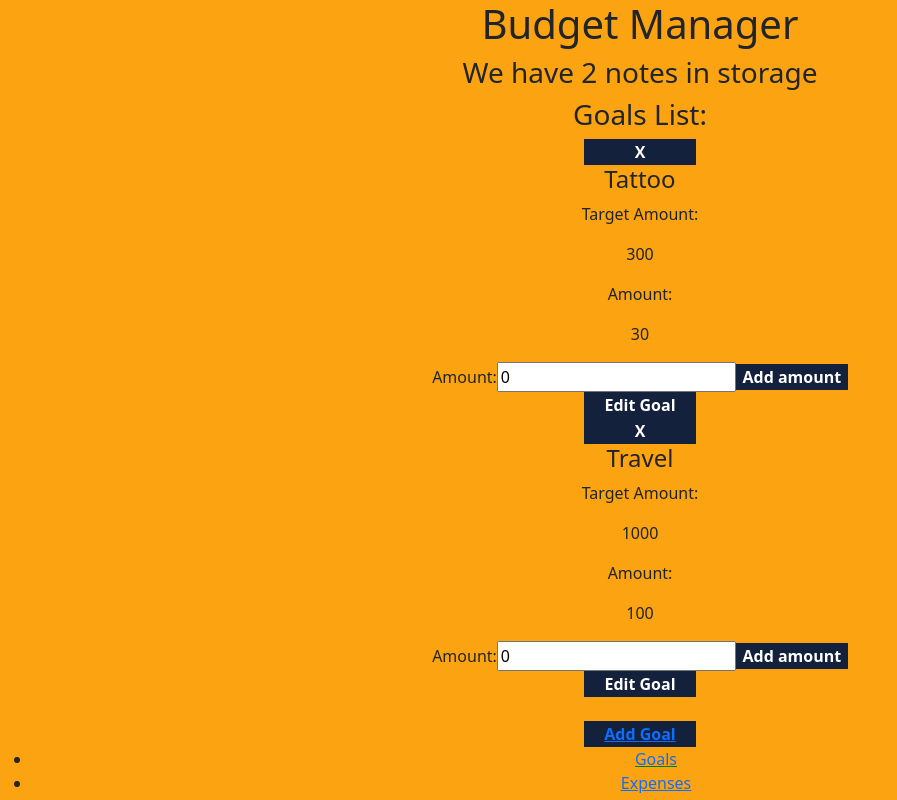
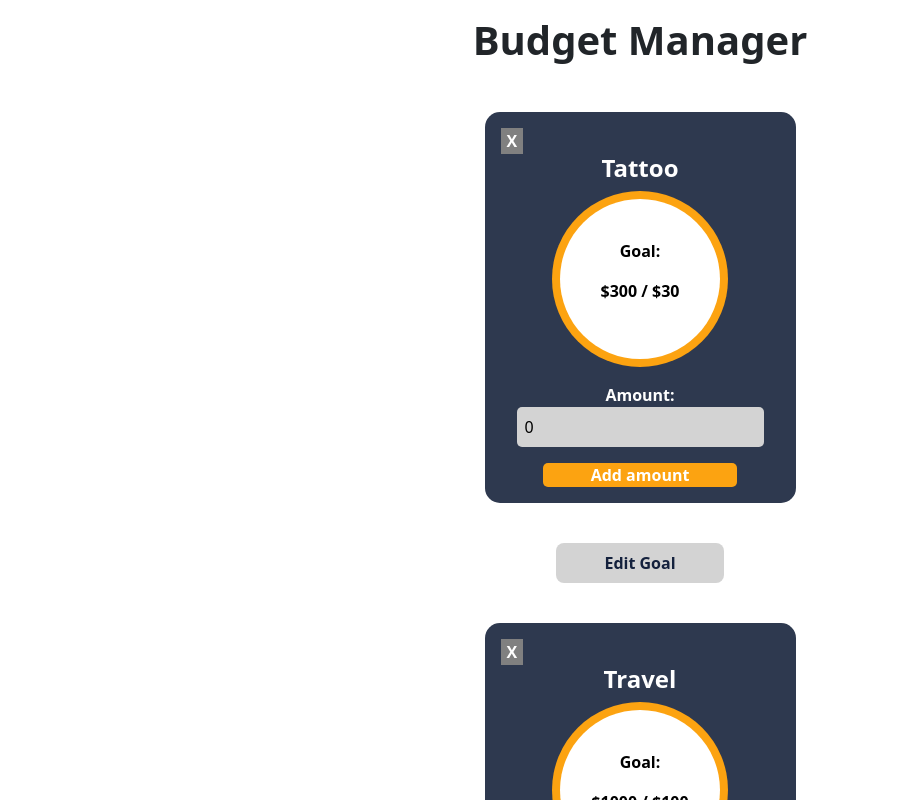
Before and after one commit to montse-velazquez/Budget, a React (Create React App) app: page /goals in a window 1280 px wide. Shown: the top 800 px of the page, without its empty margins (0-897 px from the left). Built offline with nearby package versions, Linux system fonts and the light colour scheme.

Commit message:
Add style to goals page

```diff
--- a/src/App.css
+++ b/src/App.css
@@ -1,6 +1,6 @@
 .App {
   text-align: center;
-  background-color: #fca311;
+  background-color: white;
 }
 
 .App-logo {
--- a/src/expensesInterface/ExpContext.jsx
+++ b/src/expensesInterface/ExpContext.jsx
@@ -2,11 +2,11 @@ import { createContext, useContext, useEffect, useReducer } from "react";
 import { useLocalStorage } from "react-use";
 
 const initialExpensesData = [
-    // {
-    //     id: 1,
-    //     category: "Groceries",
-    //     amount: 0
-    // },
+    {
+        id: 1,
+        category: "Groceries",
+        amount: 0
+    },
     {
         id: 2,
         category: "Eating Out",
--- a/src/goal_Interface/Goal.css
+++ b/src/goal_Interface/Goal.css
@@ -1,3 +1,8 @@
+.title {
+  font-weight: bolder;
+  margin: 1rem auto;
+}
+
 .newGoal {
   font-weight: bolder;
 }
@@ -6,7 +11,27 @@
   display: flex;
   flex-direction: column;
   align-items: center;
-  background-color: grey;
+  background-color: #2e394f;
+  color: white;
+  border-radius: 1rem;
+  padding: 1rem;
+  width: -moz-fit-content;
+  width: fit-content;
+}
+
+.buttonSave {
+  background-color: #fca311;
+  padding: 0.5rem 3rem 0.5rem 3rem;
+  border-radius: 0.5rem;
+  text-decoration: none;
+}
+.buttonSave :link {
+  text-decoration: none;
+}
+
+.containerGoal {
+  display: flex;
+  justify-content: center;
 }
 
 .item {
@@ -18,11 +43,89 @@
   font-weight: bolder;
 }
 
+.perGoal {
+  background-color: #2e394f;
+  width: -moz-fit-content;
+  width: fit-content;
+  padding: 1rem;
+  display: flex;
+  flex-direction: column;
+  justify-items: center;
+  border-radius: 15px;
+  color: white;
+  margin: 2rem;
+}
+
+.goalTitle {
+  font-weight: 800;
+}
+
+.goalAmount {
+  font-weight: bolder;
+  color: black;
+}
+
+.addAmount {
+  padding: 1rem;
+  font-weight: bolder;
+}
+
+.addAmountInput {
+  background-color: lightgray;
+  border: none;
+  border-radius: 5px;
+  padding: 0.5rem;
+}
+
+.addAmountButton {
+  background-color: #fca311;
+  padding: 0rem 3rem 0 3rem;
+  border-radius: 5px;
+}
+
+.circle {
+  background-color: white;
+  width: 10rem;
+  height: 10rem;
+  border-radius: 100%;
+  padding-top: 2.5rem;
+  margin-top: 0.5rem;
+}
+
+.circle2 {
+  background-color: #fca311;
+  width: 11rem;
+  height: 11rem;
+  border-radius: 100%;
+  display: flex;
+  flex-direction: column;
+  align-self: center;
+  align-items: center;
+}
+
 button {
-  width: 7rem;
+  width: -moz-fit-content;
+  width: fit-content;
   font-weight: bolder;
-  background-color: #14213d;
+  background-color: grey;
   color: white;
   border: none;
   margin-top: 5rem;
+}
+
+.editButton {
+  background-color: lightgray;
+  color: #14213d;
+  padding: 0.5rem 3rem;
+  border-radius: 0.5rem;
+  margin: 0.5rem;
+}
+
+.addGoal {
+  background-color: #fca311;
+  padding: 0.5rem 10rem;
+  border-radius: 0.5rem;
+}
+.addGoal :link {
+  text-decoration: none;
 }/*# sourceMappingURL=Goal.css.map */
--- a/src/goal_Interface/Goal.scss
+++ b/src/goal_Interface/Goal.scss
@@ -1,3 +1,9 @@
+.title {
+    font-weight: bolder;
+    margin: 1rem auto;
+}
+
+// ===> CSS for GoalForm.jsx
 .newGoal {
     font-weight: bolder;
 
@@ -7,7 +13,25 @@
     display: flex;
     flex-direction: column;
     align-items: center;
-    background-color: grey;
+    background-color: #2e394f;
+    color: white;
+    border-radius: 1rem;
+    padding: 1rem;
+    width: fit-content;
+}
+.buttonSave {
+    background-color: #fca311;
+    padding: .5rem 3rem .5rem 3rem;
+    border-radius: .5rem;
+    text-decoration: none;
+    :link {text-decoration: none;}
+}
+
+// ===> CSS for GoalDisplay.jsx
+
+.containerGoal {
+    display: flex;
+    justify-content: center;
 }
 
 .item{
@@ -18,11 +42,86 @@
     font-weight: bolder;
 }
 
+.perGoal{
+    background-color: #2e394f;
+    width: fit-content;
+    padding: 1rem;
+    display: flex;
+    flex-direction: column;
+    justify-items: center;
+    border-radius: 15px;
+    color: white;
+    margin: 2rem;
+}
+
+.goalTitle{
+    font-weight: 800;
+}
+
+.goalAmount{
+    font-weight: bolder;
+    color: black;
+}
+
+.addAmount{
+    padding: 1rem;
+    font-weight: bolder;
+}
+
+.addAmountInput {
+    background-color: lightgray;
+    border: none;
+    border-radius: 5px;
+    padding: .5rem;
+
+}
+.addAmountButton {
+    background-color: #fca311;
+    padding: 0rem 3rem 0 3rem;
+    border-radius: 5px;
+}
+
+.circle {
+    background-color: white;
+    width: 10rem;
+    height: 10rem;
+    border-radius: 100%;
+    padding-top: 2.5rem;
+    margin-top: 0.5rem;
+}
+
+.circle2 {
+    background-color: #fca311;
+    width: 11rem;
+    height: 11rem;
+    border-radius: 100%;
+    display: flex;
+    flex-direction: column;
+    align-self: center;
+    align-items: center;
+}
+
 button {
-    width: 7rem;
+    width: fit-content;
     font-weight: bolder;
-    background-color: #14213d;
+    background-color: grey;
     color: white;
     border: none;
     margin-top: 5rem;
 }
+// ===> CSS for GoalParent.jsx
+.editButton {
+    background-color: lightgray;
+    color: #14213d;
+    padding: .5rem 3rem;
+    border-radius: .5rem;
+    margin: .5rem;
+}
+
+// ===> CSS for GoalsPage.jsx
+.addGoal {
+    background-color: #fca311;
+    padding: .5rem 10rem;
+    border-radius: .5rem;
+    :link {text-decoration: none;}
+}
--- a/src/goal_Interface/GoalDisplay.jsx
+++ b/src/goal_Interface/GoalDisplay.jsx
@@ -1,5 +1,6 @@
 import { useEffect, useState } from "react";
 import { useGoalData, useGoalDispatch } from "./GoalsContext";
+import './Goal.scss';
 
 export default function GoalDisplay(props) {
     const {id} = props;
@@ -45,21 +46,27 @@ export default function GoalDisplay(props) {
     }
 
     return(
-        <div>
+        <div className="containerGoal">
+            <div className="perGoal">
                 <button onClick={deleteGoalFromGoals}>X</button>
-            <h4>{localGoal.title}</h4>
-            <p>Target Amount: </p>
-            <p>{localGoal.targetAmount}</p>
-            <p>Amount: </p>
-            <p>{localGoal.initialAmount}</p>
+                <h4 className="goalTitle">{localGoal.title}</h4>
+                <div className="circle2">
+                    <div className="circle">
+                        <p className="goalAmount">Goal: </p>
+                        <p className="goalAmount">${localGoal.targetAmount} / ${localGoal.initialAmount}</p>
+                    </div>
+                </div>
                 <form onSubmit={addAmountToGoal}>
-                <label>
+                    <label className="addAmount">
                         Amount:
-                    <input type="text" value={Number(localInitialAmount)} onChange={(event => setLocalInitialAmount(event.target.value))} />
+                        <br />
+                        <input className="addAmountInput" type="text" value={Number(localInitialAmount)} onChange={(event => setLocalInitialAmount(event.target.value))} />
                     </label>
-                <button type="submit">Add amount</button>
+                    <br />
+                    <button className="addAmountButton" type="submit">Add amount</button>
                 </form>
                 {/* <button onClick={addAmountToGoal}>Add Amount</button> */}
             </div>
+        </div>
     )
 }
--- a/src/goal_Interface/GoalForm.jsx
+++ b/src/goal_Interface/GoalForm.jsx
@@ -62,27 +62,29 @@ export default function GoalForm(props) {
 
 
     return(
+        <div className="containerGoal">
             <div className="goalsContainer">
                 <h3 className="newGoal">Goal</h3>
                 <form>
                     <div className="item">
                         <label>Name </label>
-                    <input type="text" name="title" value={localTitle} onChange={(event) => setLocalTitle(event.target.value)} />
+                        <input className="addAmountInput" type="text" name="title" value={localTitle} onChange={(event) => setLocalTitle(event.target.value)} />
                     </div>
 
                     <div className="item">
                     <label>Target Amount</label>
-                <input type="text" name="targetAmount" value={localTargetAmount} onChange={(event) => setLocalTargetAmount(event.target.value)} />
+                    <input className="addAmountInput" type="text" name="targetAmount" value={localTargetAmount} onChange={(event) => setLocalTargetAmount(event.target.value)} />
                     </div>
 
                     <div className="item">
                         <label>Initial Amount</label>
-                    <input type="text" name="initialAmount" value={localInitialAmount} onChange={(event) => setLocalInitialAmount(event.target.value)} />
+                        <input className="addAmountInput" type="text" name="initialAmount" value={localInitialAmount} onChange={(event) => setLocalInitialAmount(event.target.value)} />
                     </div>
                 </form>
 
-            <button className="button" onClick={saveGoalToGlobal}><Link to="/goals">Save</Link></button>
+                <button className="buttonSave" onClick={saveGoalToGlobal}><Link to="/goals">Save</Link></button>
                 {/* <button className="button" onClick={deleteGoal}><Link to="/goals">Delete</Link></button> */}
+            </div>
         </div>
     );
 }
--- a/src/goal_Interface/GoalParent.jsx
+++ b/src/goal_Interface/GoalParent.jsx
@@ -1,6 +1,7 @@
 import { useState } from "react";
 import GoalForm from "./GoalForm";
 import GoalDisplay from "./GoalDisplay";
+import './Goal.scss';
 
 export default function GoalParent(props) {
     const [editMode, setEditMode] = useState(false);
@@ -12,7 +13,7 @@ export default function GoalParent(props) {
     return(
         <div>
             {editMode ?  <GoalForm id={props.id} /> : <GoalDisplay id={props.id} />}
-            <button onClick={toggleEditMode}>Edit Goal</button>
+            <button className="editButton" onClick={toggleEditMode}>Edit Goal</button>
         </div>
     )
 }
--- a/src/goal_Interface/GoalsPage.jsx
+++ b/src/goal_Interface/GoalsPage.jsx
@@ -4,6 +4,7 @@ import GoalParent from "./GoalParent";
 import { useGoalData } from "./GoalsContext";
 import { Navbar } from "../components/Navbar";
 import { Link } from "react-router-dom";
+import './Goal.scss';
 
 
 export default function GoalsPage(props){
@@ -11,11 +12,7 @@ export default function GoalsPage(props){
 
     return(
         <div>
-            <h1>Budget Manager</h1>
-
-            <h3>We have {globalGoalsData.length} notes in storage</h3>
-
-            <h3>Goals List:</h3>
+            <h1 className="title" >Budget Manager</h1>
             {globalGoalsData.map((goal) => {
                 return(
                     <div key={goal.id}>
@@ -25,7 +22,7 @@ export default function GoalsPage(props){
                 )
             })}
             <br />
-            <button><Link to="/addGoal">Add Goal</Link></button>
+            <button className="addGoal" ><Link to="/addGoal">Add Goal</Link></button>
             <Navbar />
 
         </div>
```
Also changed, not shown: 2 other files (tests, documents, lock files or other folders). Lines whose indentation alone changed are shown as unchanged.
